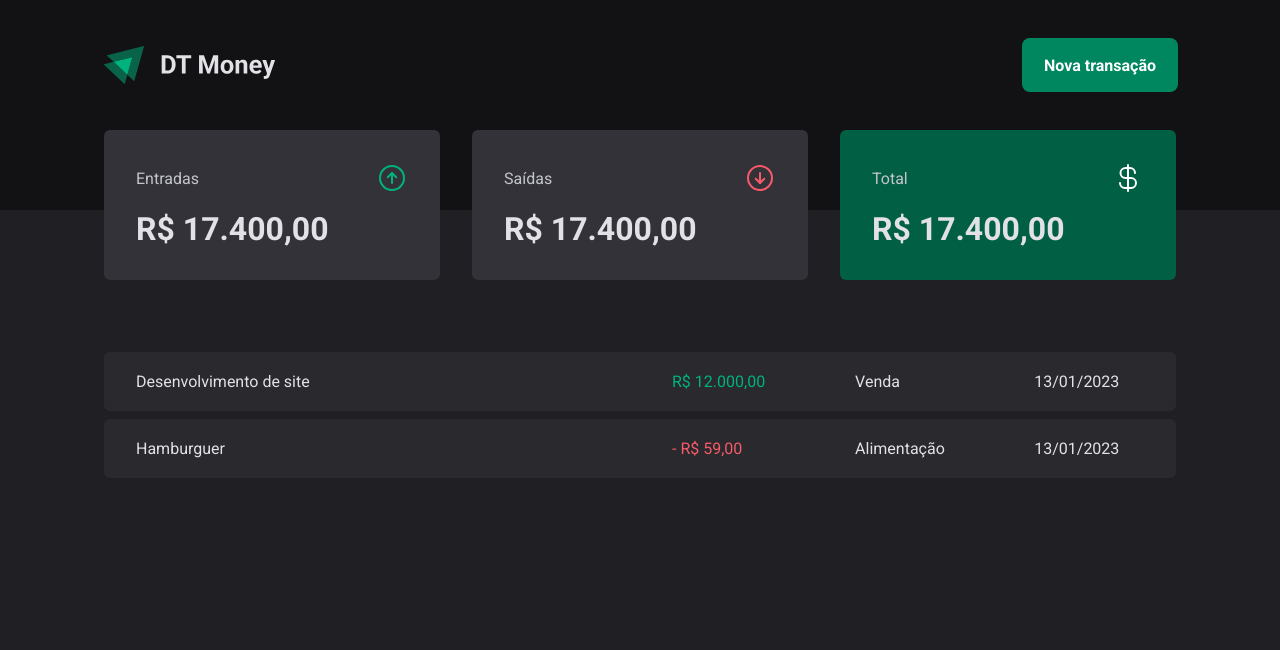
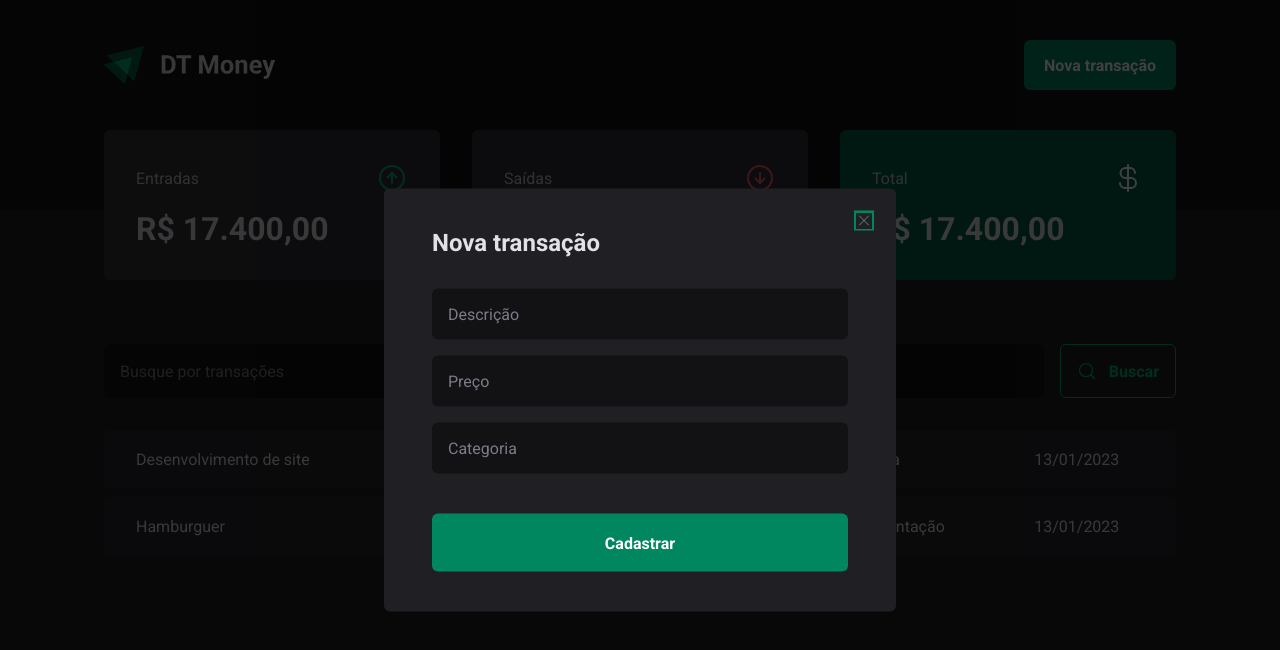
Before and after one commit to marrcelosantana/new-dt-money, a React (Vite) app: page / in a window 1280 px wide. Both pictures are taken after a click on the button "Nova transação". Shown: the top 650 px of the page. Built offline with nearby package versions, Linux system fonts and the light colour scheme.

Commit message:
[DT-Money] - Insert Modal

```diff
--- a/package.json
+++ b/package.json
@@ -9,13 +9,16 @@
     "preview": "vite preview"
   },
   "dependencies": {
+    "@radix-ui/react-dialog": "^1.0.2",
     "phosphor-react": "^1.4.1",
     "react": "^18.2.0",
-    "react-dom": "^18.2.0"
+    "react-dom": "^18.2.0",
+    "styled-components": "^5.3.6"
   },
   "devDependencies": {
     "@types/react": "^18.0.26",
     "@types/react-dom": "^18.0.9",
+    "@types/styled-components": "^5.1.26",
     "@vitejs/plugin-react": "^3.0.0",
     "typescript": "^4.9.3",
     "vite": "^4.0.0"
--- a/src/components/Header/index.tsx
+++ b/src/components/Header/index.tsx
@@ -1,13 +1,21 @@
 import logo from "../../assets/Logo.svg";
+import * as Dialog from "@radix-ui/react-dialog";
 
 import { HeaderContainer, HeaderContent, NewTransactionButton } from "./styles";
+import { NewTransactionModal } from "../NewTransactionModal";
 
 export function Header() {
   return (
     <HeaderContainer>
       <HeaderContent>
         <img src={logo} alt="" />
-        <NewTransactionButton>Nova transação</NewTransactionButton>
+        <Dialog.Root>
+          <Dialog.Trigger asChild>
+            <NewTransactionButton>Nova transação</NewTransactionButton>
+          </Dialog.Trigger>
+
+          <NewTransactionModal />
+        </Dialog.Root>
       </HeaderContent>
     </HeaderContainer>
   );
--- /dev/null
+++ b/src/components/NewTransactionModal/index.tsx
@@ -0,0 +1,24 @@
+import * as Dialog from "@radix-ui/react-dialog";
+import { X } from "phosphor-react";
+import { CloseButton, Content, Overlay } from "./styles";
+
+export function NewTransactionModal() {
+  return (
+    <Dialog.Portal>
+      <Overlay />
+      <Content>
+        <Dialog.Title>Nova transação</Dialog.Title>
+        <CloseButton>
+          <X />
+        </CloseButton>
+        <form action="">
+          <input type="text" placeholder="Descrição" required />
+          <input type="number" placeholder="Preço" required />
+          <input type="text" placeholder="Categoria" required />
+
+          <button type="submit">Cadastrar</button>
+        </form>
+      </Content>
+    </Dialog.Portal>
+  );
+}
--- /dev/null
+++ b/src/components/NewTransactionModal/styles.ts
@@ -0,0 +1,100 @@
+import styled from "styled-components";
+import * as Dialog from "@radix-ui/react-dialog";
+
+export const Overlay = styled(Dialog.Overlay)`
+  position: fixed;
+  width: 100vw;
+  height: 100vh;
+  inset: 0;
+  background: rgba(0, 0, 0, 0.75);
+`;
+
+export const Content = styled(Dialog.Content)`
+  min-width: 32rem;
+  border-radius: 6px;
+  padding: 2.5rem 3rem;
+  background: ${(props) => props.theme["gray-800"]};
+
+  /* ----> Centralização do modal na tela <---- */
+
+  position: fixed;
+  top: 50%;
+  left: 50%;
+  transform: translate(-50%, -50%);
+
+  /* ----> Centralização do modal na tela <---- */
+
+  @media (max-width: 769px) {
+    min-width: 100%;
+    padding: 1.5rem;
+    top: auto;
+    left: 0;
+    transform: none;
+    bottom: 0;
+    border-radius: 20px 20px 0 0;
+
+    h2 {
+      font-size: 1.25rem;
+    }
+  }
+
+  form {
+    margin-top: 2rem;
+    display: flex;
+    flex-direction: column;
+    gap: 1rem;
+
+    @media (max-width: 769px) {
+      gap: 0.75rem;
+    }
+
+    input {
+      border-radius: 6px;
+      border: 0;
+      background: ${(props) => props.theme["gray-900"]};
+      color: ${(props) => props.theme["gray-300"]};
+      padding: 1rem;
+
+      &::placeholder {
+        color: ${(props) => props.theme["gray-500"]};
+      }
+    }
+
+    button[type="submit"] {
+      height: 58px;
+      border: 0;
+      background: ${(props) => props.theme["green-500"]};
+      color: ${(props) => props.theme.white};
+      font-weight: 700;
+      padding: 0 1.25rem;
+      border-radius: 6px;
+      margin-top: 1.5rem;
+      transition: background-color 0.2;
+      cursor: pointer;
+
+      &:not(:disabled):hover {
+        background: ${(props) => props.theme["green-700"]};
+      }
+
+      &:disabled {
+        opacity: 0.6;
+        cursor: not-allowed;
+      }
+
+      @media (max-width: 769px) {
+        height: 50px;
+      }
+    }
+  }
+`;
+
+export const CloseButton = styled(Dialog.Close)`
+  position: absolute;
+  background: transparent;
+  border: 0;
+  line-height: 0;
+  top: 1.5rem;
+  right: 1.5rem;
+  cursor: pointer;
+  color: ${(props) => props.theme["gray-500"]};
+`;
--- /dev/null
+++ b/src/components/SearchForm/index.tsx
@@ -0,0 +1,14 @@
+import { MagnifyingGlass } from "phosphor-react";
+import { SearchFormContainer } from "./styles";
+
+export function SearchForm() {
+  return (
+    <SearchFormContainer>
+      <input type="text" placeholder="Busque por transações" />
+      <button type="submit">
+        <MagnifyingGlass size={20} />
+        Buscar
+      </button>
+    </SearchFormContainer>
+  );
+}
--- /dev/null
+++ b/src/components/SearchForm/styles.ts
@@ -0,0 +1,52 @@
+import styled from "styled-components";
+
+export const SearchFormContainer = styled.form`
+  display: flex;
+  gap: 1rem;
+
+  input {
+    flex: 1;
+    border-radius: 6px;
+    border: 0;
+    background: ${(props) => props.theme["gray-900"]};
+    color: ${(props) => props.theme["gray-300"]};
+    padding-left: 1rem;
+
+    &::placeholder {
+      color: ${(props) => props.theme["gray-500"]};
+    }
+  }
+
+  button {
+    display: flex;
+    align-items: center;
+    justify-content: center;
+    gap: 0.75rem;
+    border: 0;
+    padding: 1rem;
+    background: transparent;
+    border: 1px solid ${(props) => props.theme["green-300"]};
+    color: ${(props) => props.theme["green-300"]};
+    font-weight: 700;
+    border-radius: 6px;
+    cursor: pointer;
+    transition: background-color 0.2s, color 0.2s, border-color 0.2s;
+
+    &:not(:disabled):hover {
+      background: ${(props) => props.theme["green-500"]};
+      border-color: ${(props) => props.theme["green-500"]};
+      color: ${(props) => props.theme.white};
+    }
+
+    &:disabled {
+      opacity: 0.6;
+      cursor: not-allowed;
+    }
+
+    @media (max-width: 769px) {
+      span {
+        display: none;
+      }
+    }
+  }
+`;
--- a/src/components/Summary/styles.ts
+++ b/src/components/Summary/styles.ts
@@ -1,6 +1,6 @@
 import styled, { css } from "styled-components";
 
-export const SummaryContainer = styled.section`
+export const SummaryContainer = styled.div`
   width: 100%;
   max-width: 1120px;
   margin: 0 auto;
@@ -11,6 +11,10 @@
   gap: 2rem;
   margin-top: -5rem;
   overflow: auto;
+
+  @media (max-width: 769px) {
+    gap: 1.5rem;
+  }
 `;
 
 interface SummaryCardProps {
@@ -21,6 +25,7 @@
   background: ${(props) => props.theme["gray-600"]};
   border-radius: 6px;
   padding: 2rem;
+  white-space: nowrap;
 
   header {
     display: flex;
--- a/src/pages/Transactions/index.tsx
+++ b/src/pages/Transactions/index.tsx
@@ -1,4 +1,5 @@
 import { Header } from "../../components/Header";
+import { SearchForm } from "../../components/SearchForm";
 import { Summary } from "../../components/Summary";
 
 import {
@@ -13,6 +14,7 @@
       <Header />
       <Summary />
       <TransactionsContainer>
+        <SearchForm />
         <TransactionsTable>
           <tbody>
             <tr>
```
Also changed, not shown: 1 other file (tests, documents, lock files or other folders).
